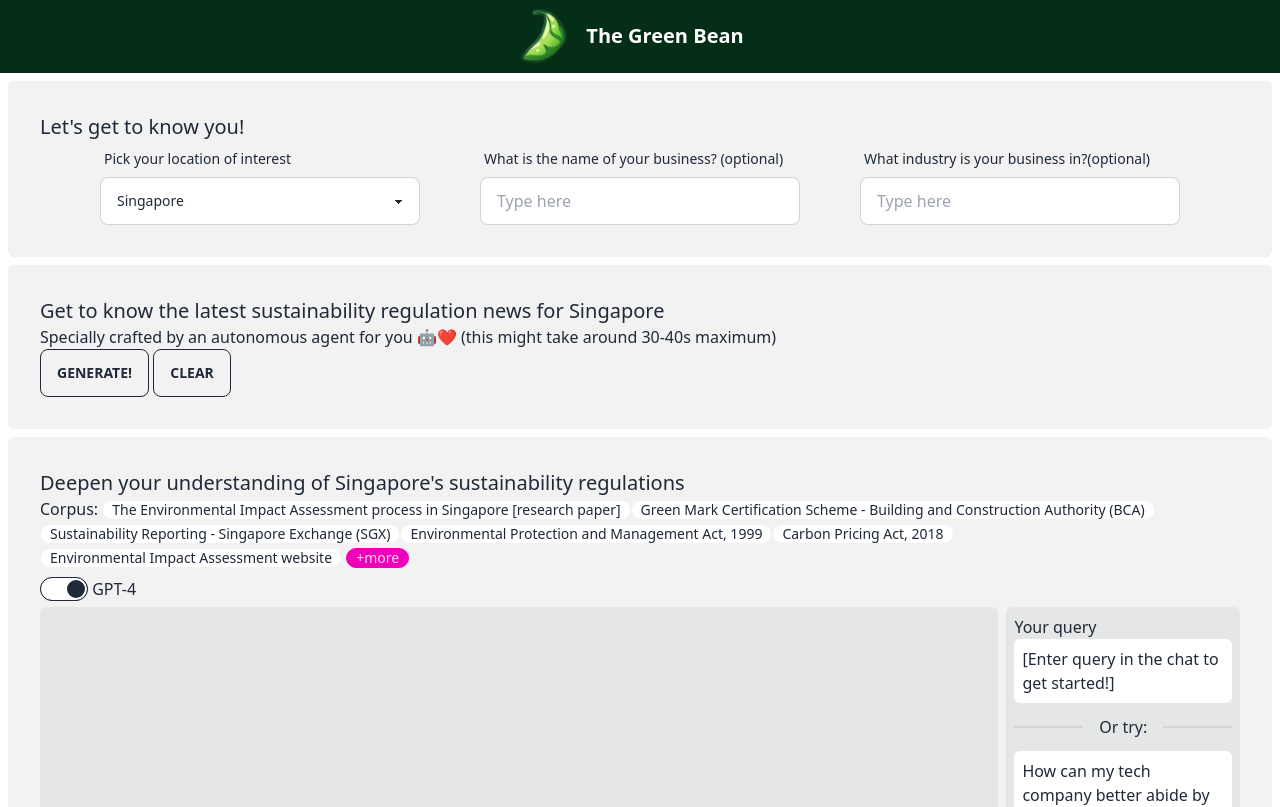
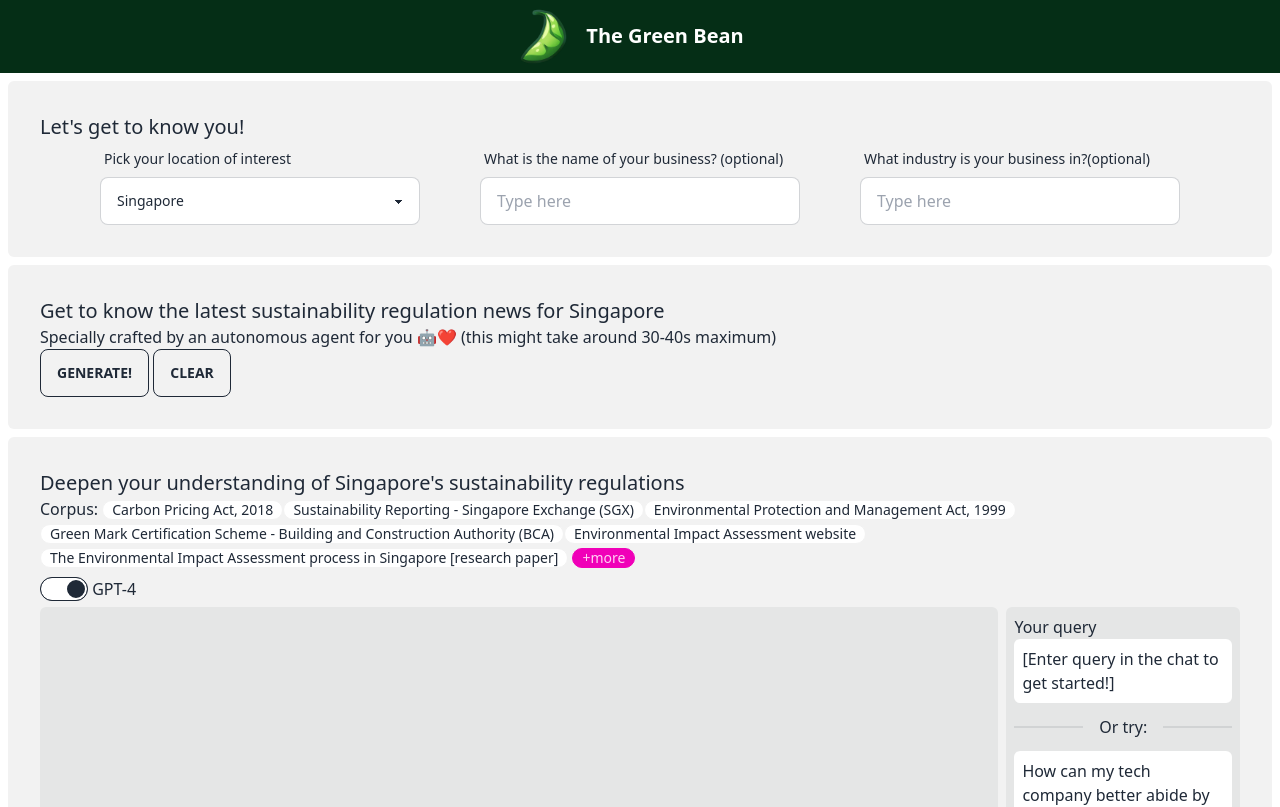
Before and after one commit to RohanGautam/green_bean, a Svelte app in the folder frontend/: page / in a window 1280 px wide. Shown: the top 807 px of the page. Built offline with nearby package versions, Linux system fonts and the light colour scheme.

Commit message:
reorganize corpus information

```diff
--- a/frontend/src/App.svelte
+++ b/frontend/src/App.svelte
@@ -59,12 +59,12 @@
       "Corporate Social Responsibility (CSR) Rules under the Companies Act, 2013",
     ],
     Singapore: [
-      "The Environmental Impact Assessment process in Singapore [research paper]",
-      "Green Mark Certification Scheme - Building and Construction Authority (BCA)",
+      "Carbon Pricing Act, 2018",
       "Sustainability Reporting - Singapore Exchange (SGX)",
       "Environmental Protection and Management Act, 1999",
-      "Carbon Pricing Act, 2018",
+      "Green Mark Certification Scheme - Building and Construction Authority (BCA)",
       "Environmental Impact Assessment website",
+      "The Environmental Impact Assessment process in Singapore [research paper]",
     ],
     USA: [
       "Greenhouse Gas Reporting Programme, 2020",
```
